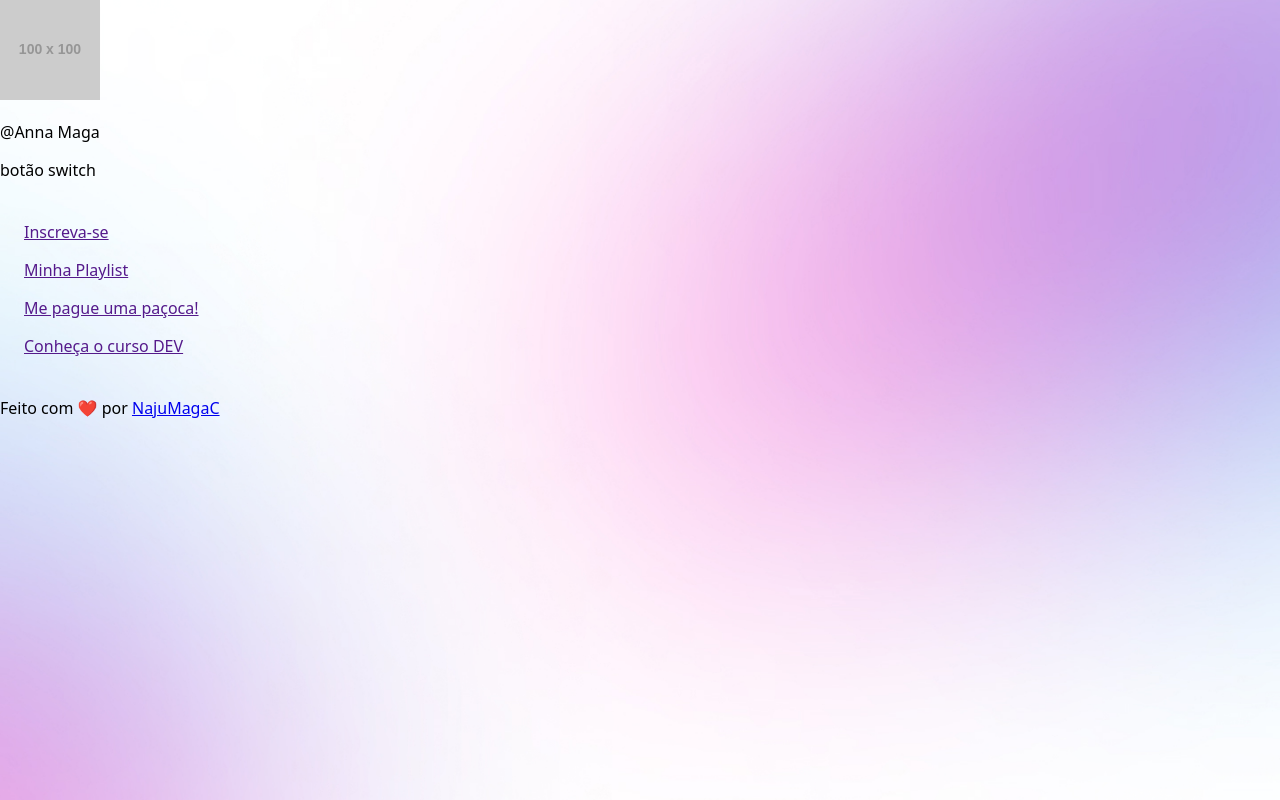
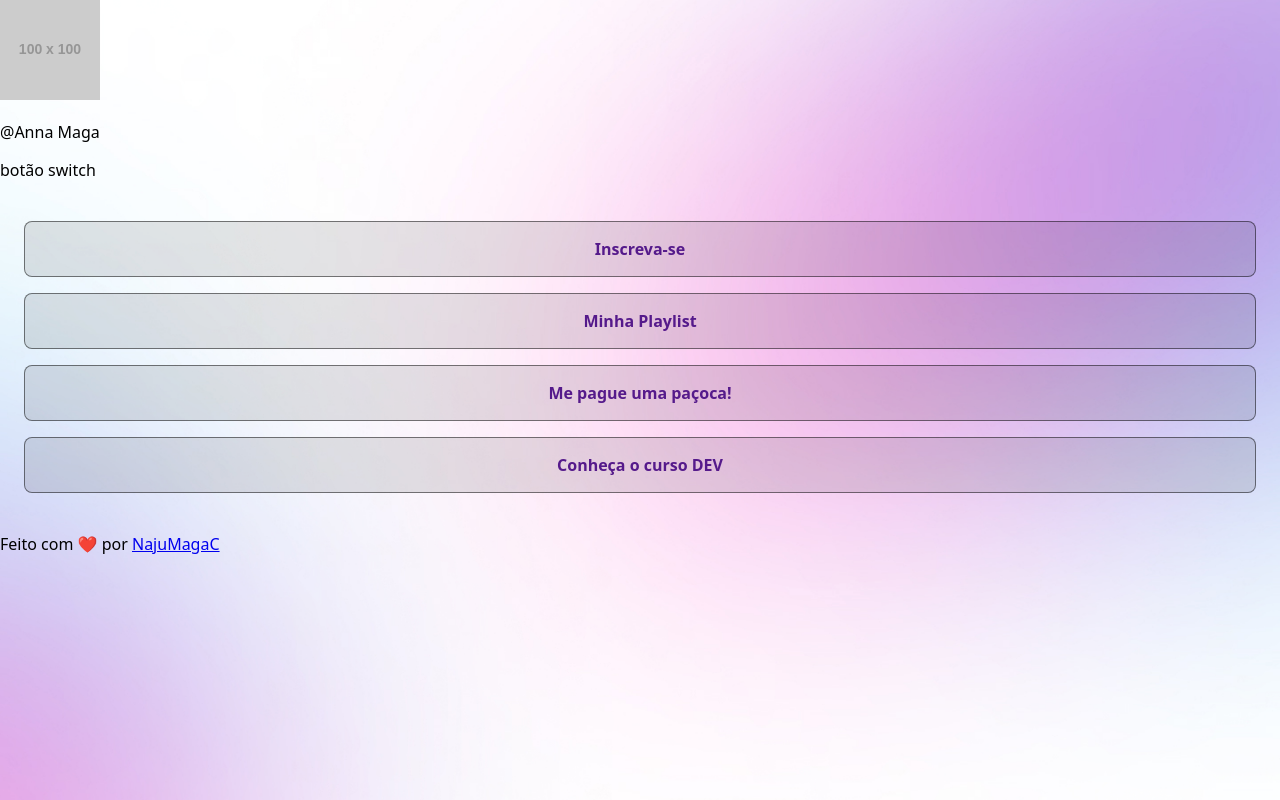
Before and after one commit to AnnaJuMagaC/I3DS-2026-B, a React (Vite) app in the folder 03- devlinks/: page / in a window 1280 px wide. Built offline with nearby package versions, Linux system fonts and the light colour scheme.

Commit message:
feat: adicionar estilo ao componente Link com CSS modular

```diff
--- a/03- devlinks/src/components/Link/Link.jsx
+++ b/03- devlinks/src/components/Link/Link.jsx
@@ -1,4 +1,5 @@
 import React from "react";
+import styles from "./Link.module.css";
 
 const Link = ({ url, children }) => {
   return (
--- /dev/null
+++ b/03- devlinks/src/components/Link/Link.module.css
@@ -0,0 +1,21 @@
+li a {
+    display: flex;
+    align-items: center;
+    justify-content: center;
+    padding: 16px 24px;
+
+    /*border: 1px solid var(--stroke-color)*/
+    border-width: 1px;
+    border-style: solid;
+    border-color: var(--stroke-color);
+    border-radius: 8px;
+    background-color: var(--surface-color);
+
+    text-decoration: none;
+    font-weight: bold;
+}
+
+li a :hover {
+    background-color: var(--surface-color-hover);
+    border-color: var(--text-color);
+}
```
